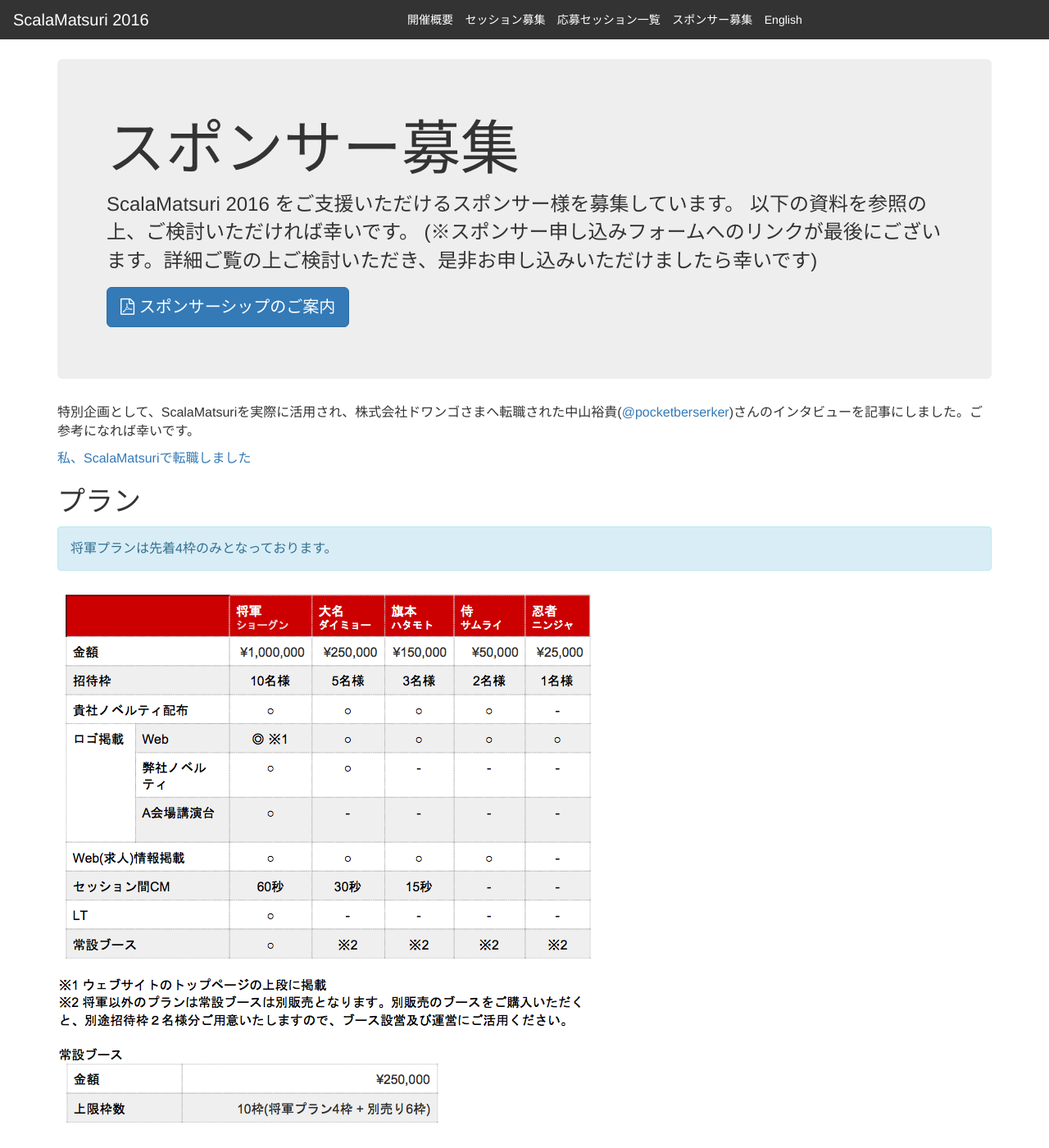
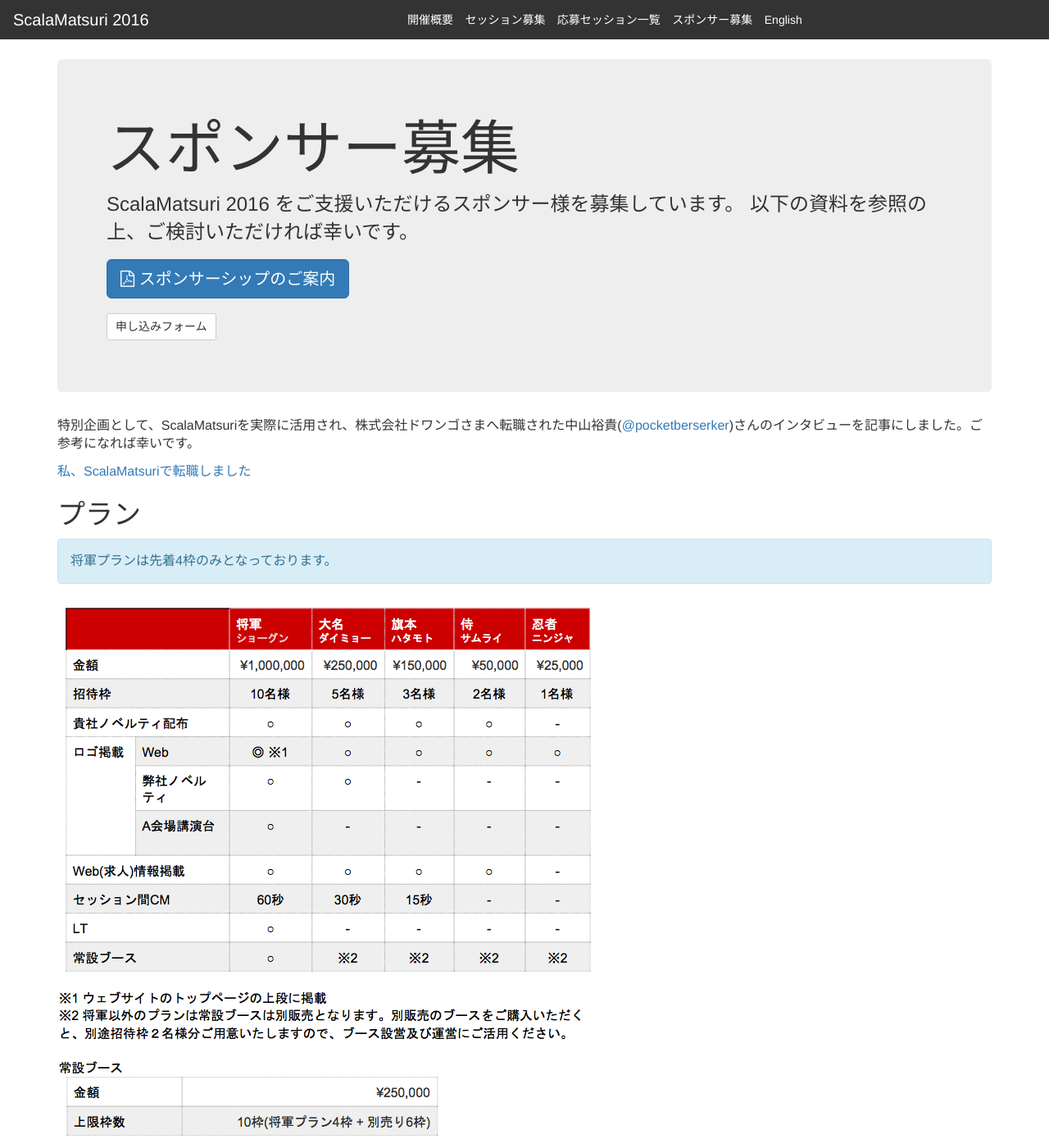
Before and after one commit to scalajp/2016.scalamatsuri.org, a Jekyll site: the page built from ja/sponsors/index.html, in a window 1280 px wide and 1400 px high. Shown: the whole window at 82% size. Built offline with Jekyll 4.4.1, drawn with Linux system fonts in a browser that asks for light colours; nearby versions of some CDN libraries; comment, search, counter and statistics services are not loaded; some of the changed text lies outside the part shown.

```diff
--- a/ja/sponsors/index.html
+++ b/ja/sponsors/index.html
@@ -7,11 +7,16 @@ title: スポンサー募集
   <p>
   ScalaMatsuri 2016 をご支援いただけるスポンサー様を募集しています。
   以下の資料を参照の上、ご検討いただければ幸いです。
-  (※スポンサー申し込みフォームへのリンクが最後にございます。詳細ご覧の上ご検討いただき、是非お申し込みいただけましたら幸いです)
   </p>
   <p>
     <a class="btn btn-primary btn-lg" href="./sponsorship.pdf">
       <i class="fa fa-file-pdf-o"></i> スポンサーシップのご案内
+    </a>
+  </p>
+  <p>
+    <a class="btn btn-default btn-sm"
+      href="https://docs.google.com/a/p-lucky.net/forms/d/18EtG0-5OppVAygKJXonGA7TKgpfmraarvuMzZGHCP0c/viewform">
+      申し込みフォーム
     </a>
   </p>
 </div>
```
Also changed, not shown: other parts of ja/sponsors/index.html (+8 -0 lines).
